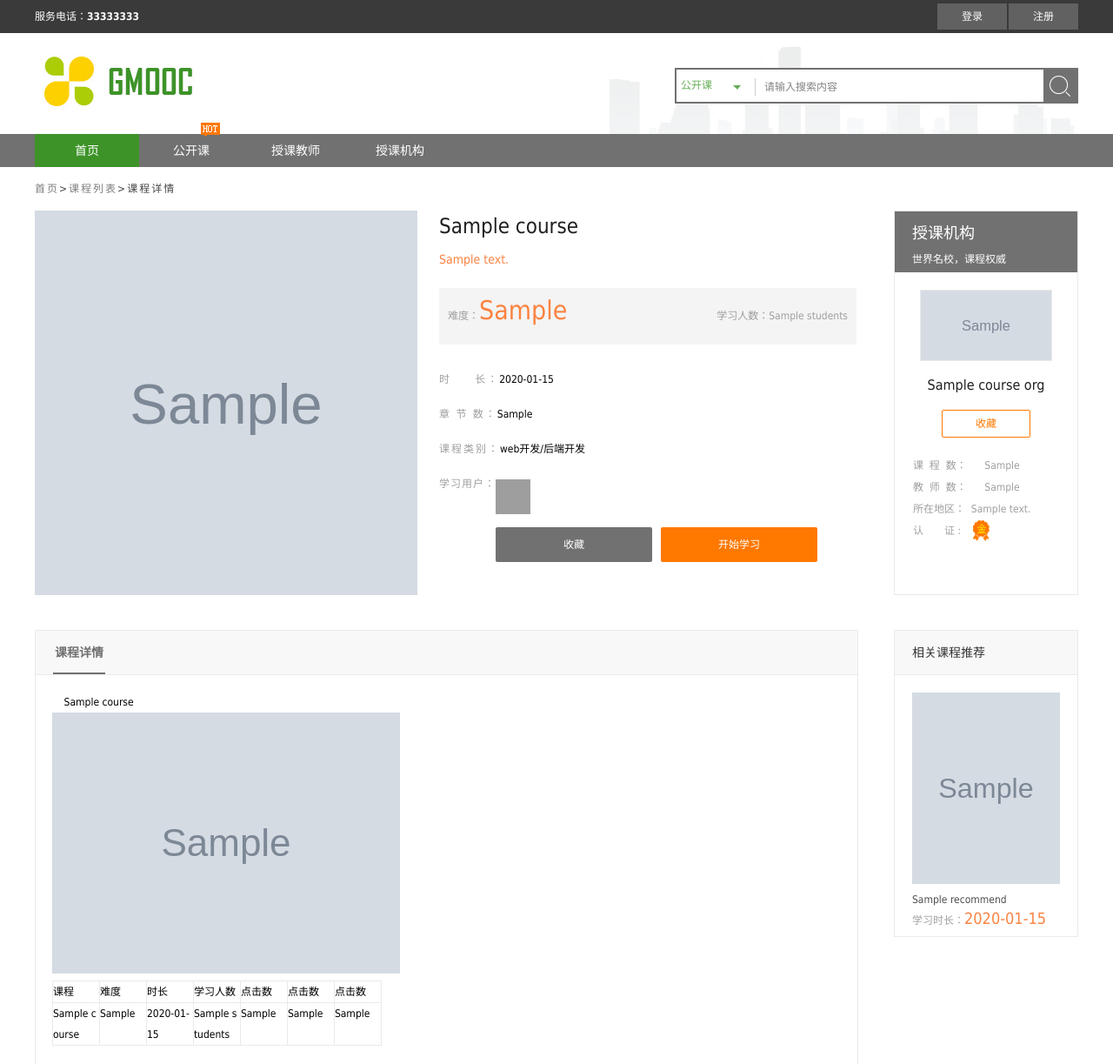
After one commit to williamcullen/MXOline-github, a Django app: template templates/course-detail.html in a window 1280 px wide. The commit adds this page. Shown: the top 1223 px of the page at 87% size. Run offline with Django 3.2, Linux system fonts and the light colour scheme; the template is opened without the code that fills it: most values are stand-ins (such as "Sample title", 1, 10 or a date in 2020); grey boxes marked "Sample" are stand-in pictures; parts of the project's set-up code (start-up, migrations or seed data) failed here and were passed over; grey boxes are pictures that could not be loaded.

Commit message:
课程详情
完成课程详情页面 ，还差课程章节course-video

```diff
--- a/MXonline/urls.py
+++ b/MXonline/urls.py
@@ -40,4 +40,6 @@ urlpatterns = [
     url(r'^media/(?P<path>.*)$', serve, {'document_root': MEDIA_ROOT}),
     # 课程机构url
     url(r'^org/', include('organization.urls', namespace='org')),
+    # 课程url
+    url(r'^course/', include('courses.urls', namespace='course')),
 ]
--- a/apps/organization/views.py
+++ b/apps/organization/views.py
@@ -20,7 +20,7 @@ class OrgView(View):
         # 授课机构排名
         hot_orgs = all_orgs.order_by('-click_num')[0:5]
 
-        # 按学习人数排序
+        # 按学习人数,课程数排序
         sort = request.GET.get('sort', '')
         if sort:
             if sort == 'students':
@@ -118,9 +118,8 @@ class OrgCourseView(View):
         p = Paginator(all_courses, 4, request=request)
         course_num = p.page(page)
         return render(request, 'org-detail-course.html', {
-            'all_courses': all_courses,
+            'all_courses': course_num,
             'course_org': course_org,
-            'course_num': course_num,
             'current_page': current_page,
             'has_fav': has_fav,
         })
--- a/templates/base.html
+++ b/templates/base.html
@@ -12,7 +12,7 @@
     {% block custom_css %}{% endblock %}
     <script src="{% static 'js/jquery.min.js' %}" type="text/javascript"></script>
     <script src="{% static 'js/jquery-migrate-1.2.1.min.js' %}" type="text/javascript"></script>
-    {% block custom_js %}{% endblock %}
+
 </head>
 <body>
 
@@ -91,9 +91,9 @@
                 <div class="nav">
                     <div class="wp">
                         <ul>
-                            <li class="active"><a href="index.html">首页</a></li>
+                            <li class="active"><a href="{% url 'index' %}">首页</a></li>
                             <li>
-                                <a href="course-list.html">
+                                <a href="{% url 'course:course_list' %}">
                                     公开课<img class="hot" src="/static/images/nav_hot.png">
                                 </a>
                             </li>
@@ -462,7 +462,7 @@
 <script src="{% static 'js/unslider.js" type="text/javascript' %}"></script>
 <script src="{% static 'js/plugins/jquery.scrollLoading.js' %}" type="text/javascript"></script>
 <script src="{% static 'js/deco-common.js' %}" type="text/javascript"></script>
-
+{% block custom_js %}{% endblock %}
 
 </body>
 </html>
--- /dev/null
+++ b/templates/course-detail.html
@@ -0,0 +1,257 @@
+{% extends 'base.html' %}
+{% load staticfiles %}
+{% load i18n %}
+{% block title %}课程列表—慕学在线{% endblock %}
+{% block custom_bread %}
+    <section>
+        <div class="wp">
+            <ul class="crumbs">
+                <li><a href="{% url 'index' %}">首页</a>></li>
+                <li><a href="{% url 'course:course_list' %}">课程列表</a>></li>
+                <li>课程详情</li>
+            </ul>
+        </div>
+    </section>
+{% endblock %}
+{% block content %}
+    <section>
+        <div class="wp">
+            <div class="groupPurchase_detail detail">
+                <div class="toppro">
+                    <div class="left">
+                        <div class="picbox">
+                            <div class="tb-booth tb-pic">
+                                <img width="440" height="445"
+                                     src="{{ MEDIA_URL }}{{ course.image }}"
+                                     class="jqzoom"/>
+                            </div>
+
+                        </div>
+                        <div class="des">
+                            <h1 title="django 从入门到精通体验开始了">{{ course.name }}</h1>
+                            <span class="key">{{ course.description }}</span>
+                            <div class="prize">
+                                <span class="fl">难度：<i class="key">{{ course.get_degree_display }}</i></span>
+                                <span class="fr">学习人数：{{ course.students }}</span>
+                            </div>
+                            <ul class="parameter">
+                                <li><span
+                                        class="pram word3">时&nbsp;&nbsp;&nbsp;&nbsp;&nbsp;长：</span><span>{{ course.learn_times }}</span>
+                                </li>
+                                <li><span class="pram word3">章&nbsp;节&nbsp;数：</span><span>{{ lesson_nums }}</span></li>
+                                <li><span class="pram word3">课程类别：</span><span title="">web开发/后端开发</span></li>
+                                <li class="piclist"><span class="pram word4">学习用户：</span>
+
+                                    <span class="pic"><img width="40" height="40"
+                                                           src="{% static 'media/image/2016/12/default_big_14.png' %}"/></span>
+
+                                </li>
+                            </ul>
+                            <div class="btns">
+                                <div class="btn colectgroupbtn" id="jsLeftBtn">
+                                    {% if has_fav_course %}已收藏{% else %}收藏{% endif %}
+                                </div>
+                                <div class="buy btn"><a style="color: white" href="course-video.html">开始学习</a></div>
+                            </div>
+                        </div>
+                        <div class="group-share-box">
+                            <div class="bdsharebuttonbox"
+                                 data-text="django开始了"
+                                 data-desc="我在#慕课网#发现了"
+                                 data-comment=""
+                                 data-url="/group/groupdetail/15/">
+                                <span class="fl">分享到：</span>
+                                <a href="#" class="bds_more" data-cmd="more"></a>
+                                <a title="分享到QQ空间" href="#" class="bds_qzone" data-cmd="qzone"></a>
+                                <a title="分享到新浪微博" href="#" class="bds_tsina" data-cmd="tsina"></a>
+                                <a title="分享到腾讯微博" href="#" class="bds_tqq" data-cmd="tqq"></a>
+                                <a title="分享到人人网" href="#" class="bds_renren" data-cmd="renren"></a>
+                                <a title="分享到微信" href="#" class="bds_weixin" data-cmd="weixin"></a>
+                            </div>
+                        </div>
+                    </div>
+                    <div class="right">
+                        <div class="head">
+                            <h1>授课机构</h1>
+                            <p>世界名校，课程权威</p>
+                        </div>
+                        <div class="pic">
+                            <a href="/company/14/">
+                                <img width="150" height="80" src="{{ MEDIA_URL }}{{ course_org.image }}"/>
+                            </a>
+                        </div>
+                        <a href="/company/14/">
+                            <h2 class="center" title="清华大学">{{ course_org.name }}</h2>
+                        </a>
+                        <div class="btn  notlogin
+					     " data-favid="14" id="jsRightBtn">
+                            {% if has_fav_org %}已收藏{% else %}收藏{% endif %}
+                        </div>
+                        <div class="clear">
+                            <ul>
+                                <li>
+                                    <span>课 &nbsp;程&nbsp; 数：&nbsp;&nbsp;&nbsp;&nbsp;&nbsp; {{ course.course_org.course_nums }}</span>
+                                </li>
+                                <li>
+                                    <span>教 &nbsp;师&nbsp; 数：&nbsp;&nbsp;&nbsp;&nbsp;&nbsp; {{ teacher_nums }}</span>
+                                </li>
+                                <li>所在地区：&nbsp;&nbsp;{{ course.course_org.address }}</li>
+                                <li>认&nbsp;&nbsp;&nbsp;&nbsp;&nbsp;&nbsp;&nbsp;证&nbsp;:
+                                    &nbsp;&nbsp;
+                                    <img title="金牌机构" , src="{% static 'images/gold.png' %}"/>
+                                </li>
+                            </ul>
+                        </div>
+                    </div>
+                </div>
+            </div>
+        </div>
+    </section>
+    <section>
+        <div class="wp">
+            <div class="list groupPurchase_detail_pro">
+                <div class="left layout">
+                    <div class="head">
+                        <ul class="tab_header">
+                            <li class="active">课程详情</li>
+                        </ul>
+                    </div>
+                    <div class="tab_cont tab_cont1">
+
+                        <p>&nbsp; &nbsp; {{ course.name }}</p>
+                        <p><img src="{{ MEDIA_URL }}{{ course.image }}" title="" alt="aobama.png"/>
+                        </p>
+                        <table>
+                            <tbody>
+                            <tr class="firstRow">
+                                <td style="word-break: break-all;" width="53" valign="top">课程</td>
+                                <td style="word-break: break-all;" width="53" valign="top">难度<br/></td>
+                                <td style="word-break: break-all;" width="53" valign="top">时长<br/></td>
+                                <td style="word-break: break-all;" width="53" valign="top">学习人数<br/></td>
+                                <td style="word-break: break-all;" width="53" valign="top">点击数<br/></td>
+                                <td style="word-break: break-all;" width="53" valign="top">点击数</td>
+                                <td style="word-break: break-all;" width="53" valign="top">点击数</td>
+                            </tr>
+                            <tr>
+                                <td style="word-break: break-all;" width="53" valign="top">{{ course.name }}<br/></td>
+                                <td style="word-break: break-all;" width="53"
+                                    valign="top">{{ course.get_degree_display }}<br/></td>
+                                <td style="word-break: break-all;" width="53" valign="top">{{ course.learn_times }}<br/>
+                                </td>
+                                <td style="word-break: break-all;" width="53" valign="top">{{ course.students }}<br/>
+                                </td>
+                                <td style="word-break: break-all;" width="53" valign="top">{{ course.click_nums }}<br/>
+                                </td>
+                                <td style="word-break: break-all;" width="53" valign="top">{{ course.click_nums }}<br/>
+                                </td>
+                                <td style="word-break: break-all;" width="53" valign="top">{{ course.click_nums }}<br/>
+                                </td>
+                            </tr>
+                            </tbody>
+                        </table>
+                        <p><br/></p>
+                        <p><img src="http://img.baidu.com/hi/jx2/j_0025.gif"/></p>
+                        <p><br/></p>
+                        <h1 class="ue_t" label="Title center" name="tc"
+                            style="border-bottom-color:#cccccc;border-bottom-width:2px;border-bottom-style:solid;padding:0px 4px 0px 0px;text-align:center;margin:0px 0px 20px;">
+                            <span style="color:#c0504d;">[键入文档标题]</span></h1>
+                        <p style="text-align:center;"><strong class="ue_t">[键入文档副标题]</strong></p>
+                        <h3><span class="ue_t" style="font-family:幼圆">详情</span></h3>
+                        <p class="ue_t" style="text-indent:2em;">{{ course.detail }}</p>
+                        <p class="ue_t" style="text-indent:2em;"><img
+                                src="http://127.0.0.1:8000{% static 'media/courses/ueditor/57aa86a0000145c512000460_20161210234050_865.jpg' %}"
+                                title="" alt="57aa86a0000145c512000460.jpg"/></p>
+                        <h3><span class="ue_t" style="font-family:幼圆">[标题 2]</span></h3>
+                        <p>
+                            <img src="http://api.map.baidu.com/staticimage?center=116.410899,39.863624&zoom=11&width=530&height=340&markers=116.404,39.915"
+                                 width="530" height="340"/></p>
+                        <p class="ue_t" style="text-indent:2em;">在“开始”选项卡上，通过从快速样式库中为所选文本选择一种外观，您可以方便地更改文档中所选文本的格式。
+                            您还可以使用“开始”选项卡上的其他控件来直接设置文本格式。大多数控件都允许您选择是使用当前主题外观，还是使用某种直接指定的格式。</p>
+                        <h3><span class="ue_t" style="font-family:幼圆">[标题 3]</span></h3>
+                        <p>2016-12-10</p>
+                        <p class="ue_t">对于“插入”选项卡上的库，在设计时都充分考虑了其中的项与文档整体外观的协调性。 您可以使用这些库来插入表格、页眉、页脚、列表、封面以及其他文档构建基块。
+                            您创建的图片、图表或关系图也将与当前的文档外观协调一致。</p>
+                        <p><br/></p>
+
+                    </div>
+                    <div class="tab_cont tab_cont2">
+                        <div class="comment">
+                            <div class="comenlist">
+
+                            </div>
+                        </div>
+                    </div>
+                </div>
+                <div class="right layout">
+                    <div class="head">相关课程推荐</div>
+                    <div class="group_recommend">
+                        {% for recommend in recommend_course %}
+                            <dl>
+                                <dt>
+                                    <a target="_blank" href="">
+                                        <img width="240" height="220" class="scrollLoading"
+                                             src="{{ MEDIA_URL }}{{ recommend.image}}"/>
+                                    </a>
+                                </dt>
+                                <dd>
+                                    <a target="_blank" href=""><h2> {{ recommend.name }}</h2></a>
+                                    <span class="fl">学习时长：<i class="key">{{ recommend.learn_times }}</i></span>
+                                </dd>
+                            </dl>
+                        {% endfor %}
+
+
+                    </div>
+                </div>
+            </div>
+        </div>
+    </section>
+{% endblock %}
+{% block custom_js %}
+<script src="../js/selectUi.js" type='text/javascript'></script>
+<script src="../js/deco-common.js" type='text/javascript'></script>
+<script type="text/javascript" src="../js/plugins/laydate/laydate.js"></script>
+<script src="../js/plugins/layer/layer.js"></script>
+<script src="../js/plugins/queryCity/js/public.js" type="text/javascript"></script>
+<script src="../js/unslider.js" type="text/javascript"></script>
+<script src="../js/plugins/jquery.scrollLoading.js"  type="text/javascript"></script>
+<script src="../js/deco-common.js"  type="text/javascript"></script>
+
+<script type="text/javascript">
+//收藏分享
+function add_fav(current_elem, fav_id, fav_type){
+    $.ajax({
+        cache: false,
+        type: "POST",
+        url:"{% url "org:add_fav" %}",
+        data:{'fav_id':fav_id, 'fav_type':fav_type},
+        async: true,
+        beforeSend:function(xhr, settings){
+            xhr.setRequestHeader("X-CSRFToken", "{{ csrf_token }}");
+        },
+        success: function(data) {
+            if(data.status == 'fail'){
+                if(data.msg == '用户未登录'){
+                    window.location.href="{% url "login" %}";
+                }else{
+                    current_elem.text(data.msg)
+                }
+
+            }else if(data.status == 'success'){
+                current_elem.text(data.msg)
+            }
+        },
+    });
+}
+
+$('#jsLeftBtn').on('click', function(){
+    add_fav($(this), {{ course.id }}, 1);
+});
+
+$('#jsRightBtn').on('click', function(){
+    add_fav($(this), {{ course.course_org.id }}, 2);
+});
+
+
+</script>
+{% endblock %}
--- a/templates/index.html
+++ b/templates/index.html
@@ -88,9 +88,9 @@
                 <div class="nav">
                     <div class="wp">
                         <ul>
-                            <li class="active"><a href="index.html">首页</a></li>
+                            <li class="active"><a href="{% url 'index' %}">首页</a></li>
                             <li>
-                                <a href="course-list.html">
+                                <a href="{% url 'course:course_list' %}">
                                     公开课<img class="hot" src="/static/images/nav_hot.png">
                                 </a>
                             </li>
--- a/templates/org_base.html
+++ b/templates/org_base.html
@@ -266,7 +266,7 @@
             success: function (data) {
                 if (data.status == 'fail') {
                     if (data.msg == '用户未登录') {
-                        window.location.href = "/login/";
+                        window.location.href = "{% url "login" %}";
                     } else {
                         current_elem.text(data.msg)
                     }
```
Also changed, not shown: apps/courses/models.py (+10 -0 lines), apps/courses/urls.py (added, +11 -0 lines), apps/courses/views.py (+65 -1 lines), templates/course-list.html (added, +103 -0 lines), templates/org-detail-course.html (+13 -9 lines), apps/courses/migrations/0004_course_tag.py (added), media/courses/2017/04/0TKY3UA59L86QTER3S.png (added), media/courses/2017/05/psb.jpg (added), 4 other files.
